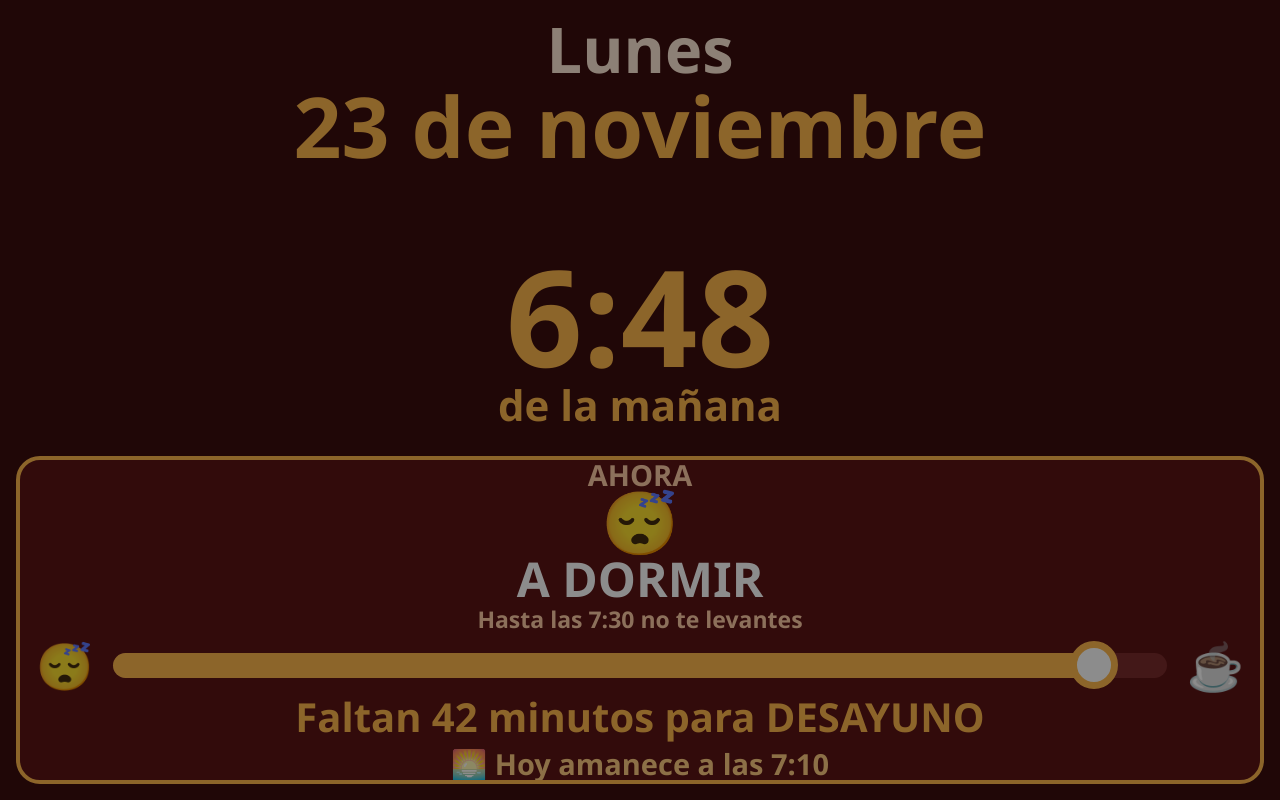
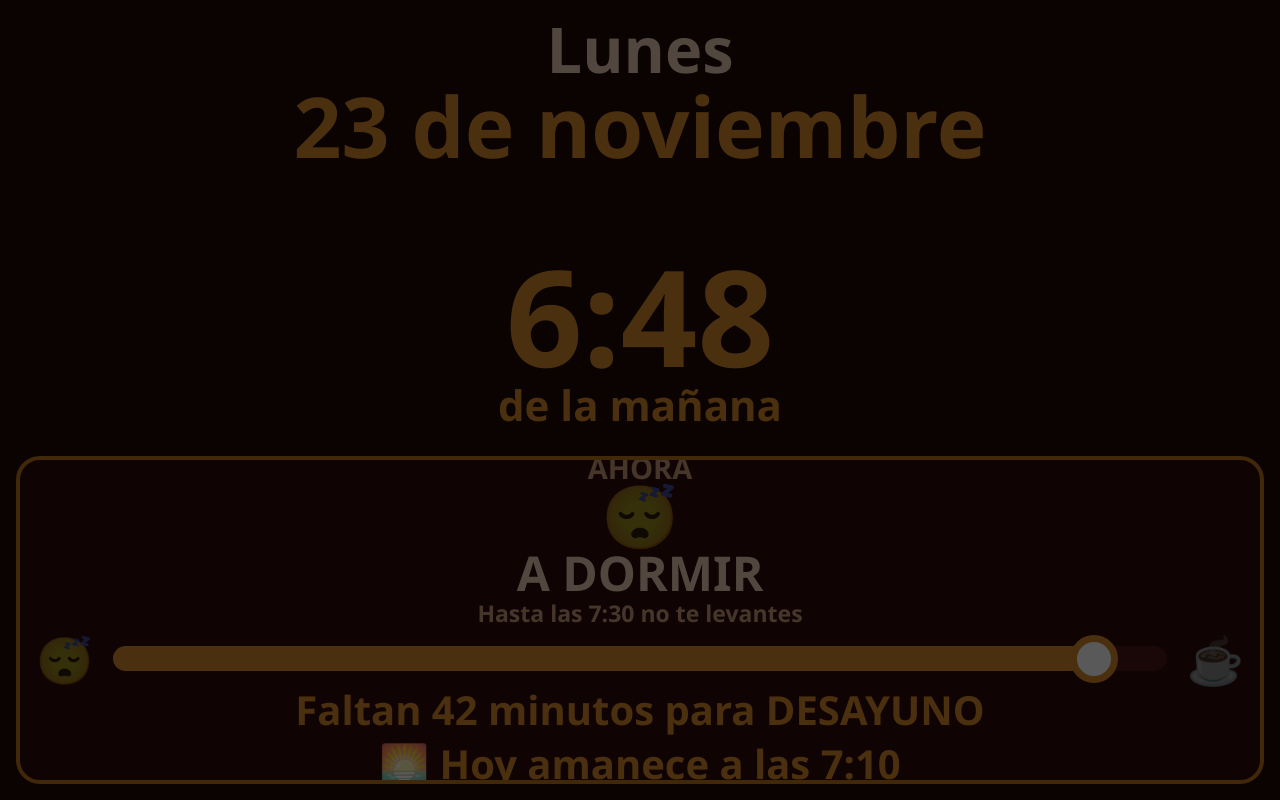
Before and after one commit to Cop1310/panel_celia, a plain HTML site: page index.html in a window 1280 px wide. Drawn offline with Linux system fonts and the light colour scheme; no server answers.

Commit message:
Add files via upload

```diff
--- a/index.html
+++ b/index.html
@@ -14,7 +14,7 @@
 *{box-sizing:border-box;-webkit-tap-highlight-color:transparent}
 html,body{margin:0;height:100%;overflow:hidden;font-family:"Segoe UI",Roboto,Arial,sans-serif;-webkit-user-select:none;user-select:none}
 body{background:#D8EDD5;color:#1B2A4A;-webkit-transition:background .6s;transition:background .6s}
-body.noche{background:#3A0D0D;color:#FFE9D6}
+body.noche{background:#1F0505;color:#E9CDB5}
 body.tarde{background:#FFF0A6;color:#3A2E00}
 body.tarde #fl,body.tarde #hm,body.tarde #per{color:#4E3B00}
 body.tarde #rec{color:#8A3B00}
@@ -30,55 +30,58 @@ body.tarde .m.nuevo{background:#FFE082;border-left-color:#E65100}
 .blk{position:absolute;overflow:hidden}
 #dia{font-weight:800;text-align:center;line-height:1.05;white-space:nowrap}
 #fl{font-weight:800;text-align:center;line-height:1.05;white-space:nowrap;color:#1B5E20}
-body.noche #fl{color:#FFB74D}
+body.noche #fl{color:#D98A2B}
 #rec{text-align:center;line-height:1.1;font-weight:700;color:#8A3B00;white-space:nowrap;overflow:hidden}
-body.noche #rec{color:#FFCC80}
+body.noche #rec{color:#D98A2B}
 #hm{font-weight:800;text-align:center;line-height:1;white-space:nowrap;color:#1B5E20}
-body.noche #hm{color:#FFB74D}
+body.noche #hm{color:#D98A2B}
 #per{text-align:center;font-weight:700;line-height:1.1;color:#1B5E20;white-space:nowrap}
-body.noche #per{color:#FFB74D}
+body.noche #per{color:#D98A2B}
 #ahora{display:-webkit-flex;display:flex;-webkit-flex-direction:column;flex-direction:column;-webkit-justify-content:center;justify-content:center;background:#EFF8EF;border:.6vmin solid #2E7D32;border-radius:3vmin;padding:1.2vmin 2vmin;text-align:center}
-body.noche #ahora{background:#5A1414;border-color:#FFB74D}
+body.noche #ahora{background:#2E0909;border-color:#B8721A}
 #ahora.av{background:#FFF3E0;border-color:#C62828}
 body.noche #ahora.av{background:#7A2020;border-color:#FFB74D}
 #ahora .t0{font-weight:700;color:#46597F;line-height:1.1}
-body.noche #ahora .t0{color:#FFCCA6}
+body.noche #ahora .t0{color:#C99B78}
 #aico{line-height:1}
 #atxt{font-weight:800;line-height:1.12;color:#12294F}
-body.noche #atxt{color:#FFF}
+body.noche #atxt{color:#E9CDB5}
 #cuenta{font-weight:800;line-height:1.1;color:#1B5E20;margin-top:.8vmin}
-body.noche #cuenta{color:#FFB74D}
+body.noche #cuenta{color:#D98A2B}
 #brow{display:flex;align-items:center;width:100%;margin-top:1.2vmin}
 #brow span{line-height:1;flex:none}
 #barra{position:relative;flex:1;border-radius:99px;background:#C8E6C9;margin:0 2.4vmin}
 #bola{position:absolute;top:50%;left:0;border-radius:50%;background:#fff;border:.9vmin solid #2E7D32;-webkit-transform:translate(-50%,-50%);transform:translate(-50%,-50%);-webkit-transition:left 1s;transition:left 1s}
 body.tarde #bola{border-color:#B8860B}
-body.noche #bola{border-color:#FFB74D}
+body.noche #bola{border-color:#D98A2B}
 #pop{position:absolute;left:0;top:0;right:0;bottom:0;display:none;z-index:15;text-align:center;padding:4vmin;background:#FFF59D;color:#1B2A4A;cursor:pointer;overflow:hidden}
-body.noche #pop{background:#FFB74D;color:#3E1010}
+body.noche #pop{background:#D98A2B;color:#2A0808}
 #pop .pd{font-weight:800;line-height:1.1}
 #pop .pt{font-weight:800;line-height:1.12;margin-top:2vmin;word-wrap:break-word}
-body.noche #barra{background:#7A2B2B}
+body.noche #barra{background:#4A1414}
 #barraI{height:100%;width:0;border-radius:99px;background:#2E7D32;-webkit-transition:width 1s;transition:width 1s}
-body.noche #barraI{background:#FFB74D}
-#sol{font-weight:700;text-align:center;color:#FFCC80;line-height:1.2;margin-top:1vmin}
+body.noche #barraI{background:#D98A2B}
+#sol,#sol2{font-weight:700;text-align:center;color:#8A3B00;line-height:1.2;margin-top:1vmin}
+#sol2{display:none;margin-top:0;white-space:nowrap}
+body.noche #sol,body.noche #sol2{color:#D98A2B}
+body.noche #aico,body.noche #bi0,body.noche #bi1{-webkit-filter:brightness(.6);filter:brightness(.6)}
 #desp{color:#46597F;line-height:1.15;font-weight:700}
-body.noche #desp{color:#FFCCA6}
+body.noche #desp{color:#C99B78}
 #chat{background:#FFFFFF;border:.5vmin solid #A5C7A8;border-radius:3vmin;padding:1.2vmin 1.6vmin}
-body.noche #chat{background:#4A1212;border-color:#8E3B3B}
+body.noche #chat{background:#2A0808;border-color:#6A2A2A}
 #chat .ct{font-weight:700;color:#46597F;line-height:1.2;margin-bottom:.6vmin}
-body.noche #chat .ct{color:#FFCCA6}
+body.noche #chat .ct{color:#C99B78}
 #msgs{overflow:hidden}
 .m{border-left:1.2vmin solid #2E7D32;background:#F1F8F1;border-radius:1.6vmin;padding:.8vmin 1.6vmin;margin-bottom:1vmin}
-body.noche .m{background:#6A1B1B;border-left-color:#FFB74D}
+body.noche .m{background:#3F1010;border-left-color:#D98A2B}
 .m.nuevo{background:#FFF59D;border-left-color:#E65100}
-body.noche .m.nuevo{background:#FFB74D;color:#3E1010}
+body.noche .m.nuevo{background:#D98A2B;color:#3E1010}
 .m .de{font-weight:700;color:#46597F;line-height:1.2}
-body.noche .m .de{color:#FFCCA6}
+body.noche .m .de{color:#C99B78}
 body.noche .m.nuevo .de{color:#5D2A10}
 .m .tx{font-weight:700;line-height:1.15}
 #estado{position:absolute;right:2vmin;bottom:1vmin;font-size:2.4vmin;color:#C62828;font-weight:700}
-#mask{position:absolute;left:0;top:0;right:0;bottom:0;display:none;z-index:10;pointer-events:none;background:rgba(0,0,0,.45)}
+#mask{position:absolute;left:0;top:0;right:0;bottom:0;display:none;z-index:10;pointer-events:none;background:rgba(0,0,0,.65)}
 #flash{position:absolute;left:0;top:0;right:0;bottom:0;display:none;z-index:20;text-align:center;padding:4vmin;cursor:pointer}
 #flash.a{background:#FFD600;color:#1B2A4A}
 #flash.b{background:#FFFFFF;color:#C62828}
@@ -91,6 +94,7 @@ body.noche .m.nuevo .de{color:#5D2A10}
 <div id="app">
   <div class="blk" id="bdia"><div id="dia"></div><div id="fl"></div><div id="rec"></div></div>
   <div class="blk" id="bhora"><div id="hm"></div><div id="per"></div></div>
+  <div class="blk" id="sol2"></div>
   <div class="blk" id="ahora"><div class="t0" id="t0">AHORA</div><div id="aico"></div><div id="atxt"></div><div id="desp"></div><div id="brow"><span id="bi0"></span><div id="barra"><div id="barraI"></div><div id="bola"></div></div><span id="bi1"></span></div><div id="cuenta"></div><div id="sol"></div></div>
   <div class="blk" id="chat"><div class="ct" id="ct" style="display:none"></div><div id="msgs"></div></div>
   <div id="estado"></div>
@@ -113,7 +117,7 @@ window.RUTINA_DEF=[
  {d:[0],i:'08:30',f:'10:00',t:'IR A MISA',s:'',ic:'⛪'},
  {d:FS,i:'13:00',f:'14:00',t:'COMER',s:'',ic:'🍽️'},
  {d:T, i:'20:00',f:'21:00',t:'CENAR',s:'',ic:'🍽️'},
- {d:T, i:'21:00',f:'22:00',t:'PASTILLAS Y A DORMIR',s:'Media pastilla de la tensión y la pastilla de la memoria',ic:'💊'}
+ {d:T, i:'21:00',f:'22:00',t:'PASTILLAS Y A DORMIR',s:'Ya en la cama: media pastilla de la tensión y la pastilla de la memoria',ic:'🛏️'}
 ];
 /* Festivos (nacionales + Comunidad de Madrid + Madrid capital). Revisar cada año en ajustes.html. */
 window.FESTIVOS_DEF=['2026-12-07','2026-12-08','2026-12-25',
@@ -122,9 +126,9 @@ window.FESTIVOS_DEF=['2026-12-07','2026-12-08','2026-12-25',
 </script>
 <script>
 (function(){
-var VERSION='2.0';
+var VERSION='2.2';
 /* ---- ajustes fáciles de cambiar ---- */
-var NOCHE_INI=22*60;          /* 22:00 empieza la noche */
+var NOCHE_INI=21*60;          /* 21:00 empieza la noche (máscara) */
 var NOCHE_FIN=7*60+30;        /* 7:30 acaba la noche */
 var MSG_VIDA=10*60*1000;      /* los mensajes duran 10 minutos */
 var TOQUE_MIN=5;              /* minutos sin máscara tras tocar la pantalla */
@@ -148,33 +152,62 @@ function fitText(box,maxPx,minPx){
 }
 var L={};
 function calcChat(){return !!(PC.configurado()&&msgs.filter(vivo).length>0)}
+/* tamaños de día y fecha: grandes (casi como la hora) */
+function fuentesCab(bh,bw,cd){
+  if(L.land&&!L.vac){setFs('dia',Math.min(bh*(cd?0.22:0.27),bw*0.15));setFs('fl',Math.min(bh*(cd?0.30:0.36),bw*(cd?0.09:0.105)));return}
+  if(L.vac){setFs('dia',Math.min(bh*(cd?0.34:0.5),bw*(cd?0.135:0.17)));setFs('fl',Math.min(bh*(cd?0.22:0.38),bw*(cd?0.09:0.12)));return}
+  if(cd){setFs('dia',Math.min(bh*0.34,bw*0.135));setFs('fl',Math.min(bh*0.22,bw*0.09))}
+  else{setFs('dia',Math.min(bh*0.42,bw*0.158));setFs('fl',Math.min(bh*0.27,bw*0.11))}
+}
+/* ¿mostrar el mensaje de espera? solo para cenar (1 h antes) y misa (30 min antes) */
+function esperaOk(S){
+  if(S.cur||!S.next)return false;
+  var n=String(S.next.b.t||'').toUpperCase(),ant=S.next.a-S.m;
+  return (n==='CENAR'&&ant<=60)||(n==='IR A MISA'&&ant<=30);
+}
+/* sin aviso ni actividad ni mensaje de espera → día y hora a pantalla completa */
+function esVacio(d){
+  if(aviso&&aviso.texto)return false;
+  var S=situacion(d);
+  return !S.cur&&!esperaOk(S);
+}
+function anochTxt(d){
+  var m=d.getHours()*60+d.getMinutes();
+  if(m<17*60||m>=20*60)return '';
+  var a=anochecerMin(d);return '🌅 Hoy anochece a las '+PC.h12(Math.floor(a/60))+':'+PC.pad(a%60);
+}
 function layout(){
   var W=window.innerWidth,H=window.innerHeight,land=W>H*1.1,m=Math.round(Math.min(W,H)*0.02);
   var hc=calcChat();L.hayChat=hc;
   L.W=W;L.H=H;L.land=land;
-  var bx,by,bw,bh,hx,hy,hw,hh,ax,ay,aw,ah,cx,cy,cw,ch;
+  var bx,by,bw,bh,hx,hy,hw,hh,ax,ay,aw,ah,cx,cy,cw,ch,sx=0,sy=0,sw=0,sh=0;
+  var vac=esVacio(new Date());L.vac=vac;
   if(!land){
-    bx=m;bw=W-2*m;hx=m;hw=bw;ax=m;aw=bw;cx=m;cw=bw;
-    if(hc){by=m;bh=H*0.20;hy=by+bh;hh=H*0.15;ay=hy+hh+m;ah=H*0.36;cy=ay+ah+m;ch=H-cy-m}
-    else{by=m;bh=H*0.19;hy=by+bh;hh=H*0.15;ay=hy+hh+m;ah=H-ay-m;cy=0;ch=0}
+    bx=m;bw=W-2*m;hx=m;hw=bw;ax=m;aw=bw;cx=m;cw=bw;sx=m;sw=bw;
+    if(vac&&hc){by=m;bh=H*0.21;hy=by+bh;hh=H*0.15;ay=hy+hh;ah=0;cy=ay+m;ch=H-cy-m}
+    else if(vac){bh=H*0.30;hh=H*0.34;sh=H*0.07;by=(H-bh-hh-sh)/2;hy=by+bh;sy=hy+hh;ay=H;ah=0;cy=0;ch=0}
+    else if(hc){by=m;bh=H*0.21;hy=by+bh;hh=H*0.15;ay=hy+hh+m;ah=H*0.36;cy=ay+ah+m;ch=H-cy-m}
+    else{by=m;bh=H*0.27;hy=by+bh;hh=H*0.21;ay=hy+hh+m;ah=H-ay-m;cy=0;ch=0}
   }else{
     var lw=hc?W*0.56:W;
     bx=m;bw=hc?lw-m:W-2*m;hx=m;hw=bw;ax=m;aw=bw;
     by=m;bh=H*0.29;hy=by+bh;hh=H*0.24;ay=hy+hh+m;ah=H-ay-m;
-    cx=lw+m;cw=W-cx-m;cy=m;ch=H-2*m;
+    cx=lw+m;cw=W-cx-m;cy=m;ch=H-2*m;sx=m;sw=bw;
+    if(vac&&!hc){bh=H*0.36;hh=H*0.46;sh=H*0.09;by=(H-bh-hh-sh)/2;hy=by+bh;sy=hy+hh;ah=0}else if(vac){ah=0}
   }
   $('chat').style.display=hc?'block':'none';
   place('bdia',bx,by,bw,bh);place('bhora',hx,hy,hw,hh);place('ahora',ax,ay,aw,ah);place('chat',cx,cy,cw,ch);
+  $('ahora').style.display=vac?'none':'';
+  place('sol2',sx,sy,sw,sh);$('sol2').style.display=(vac&&sh)?'block':'none';setFs('sol2',Math.min(sh*0.6,sw*0.06));
   /* día de la semana, fecha grande y línea de recordatorio */
-  setFs('dia',Math.min(bh*0.27,bw*0.15));
-  setFs('fl',Math.min(bh*0.36,bw*0.105));
+  fuentesCab(bh,bw,false);
   L.recFs=Math.min(bh*0.20,bw*0.06);
   $('rec').style.height=Math.round(bh*0.22)+'px';
   setFs('hm',Math.min(hh*0.70,hw*0.34));setFs('per',Math.min(hh*0.22,hw*0.07));
   render();
 }
 /* color del fondo: verde 7:30-9:00 · amarillo 9:00-21:00 · rojo 21:00-7:30 */
-function tema(d){var mm=d.getHours()*60+d.getMinutes();if(mm>=21*60||mm<7*60+30)return 'noche';if(mm<9*60)return 'dia';return 'tarde'}
+function tema(d){var mm=d.getHours()*60+d.getMinutes();if(mm>=21*60||mm<7*60+30)return 'noche';return mm<anochecerMin(d)?'dia':'tarde'}
 function esNoche(d){var mm=d.getHours()*60+d.getMinutes();return mm>=NOCHE_INI||mm<NOCHE_FIN}
 function minOf(s){var p=String(s).split(':'),h=parseInt(p[0],10),mi=parseInt(p[1]||'0',10);if(isNaN(h)||isNaN(mi))return null;return h*60+mi}
 function fmtDur(min){
@@ -234,6 +267,18 @@ function amanecerMin(d){
   var off=-new Date(y,m,dd,12).getTimezoneOffset();
   return Math.round(utc+off);
 }
+function anochecerMin(d){
+  var lat=40.4168,lon=-3.7038,rad=Math.PI/180;
+  var y=d.getFullYear(),m=d.getMonth(),dd=d.getDate();
+  var N=Math.round((Date.UTC(y,m,dd)-Date.UTC(y,0,0))/86400000);
+  var g=2*Math.PI/365*(N-1+(12-12)/24);
+  var eq=229.18*(0.000075+0.001868*Math.cos(g)-0.032077*Math.sin(g)-0.014615*Math.cos(2*g)-0.040849*Math.sin(2*g));
+  var dec=0.006918-0.399912*Math.cos(g)+0.070257*Math.sin(g)-0.006758*Math.cos(2*g)+0.000907*Math.sin(2*g)-0.002697*Math.cos(3*g)+0.00148*Math.sin(3*g);
+  var ha=Math.acos(Math.cos(90.833*rad)/(Math.cos(lat*rad)*Math.cos(dec))-Math.tan(lat*rad)*Math.tan(dec))/rad;
+  var utc=720-4*(lon-ha)-eq;
+  var off=-new Date(y,m,dd,12).getTimezoneOffset();
+  return Math.round(utc+off);
+}
 function durTxt(min){
   min=Math.ceil(min);
   if(min<=1)return 'menos de 1 minuto';
@@ -251,7 +296,7 @@ function horaTxt(am){var h=Math.floor(am/60)%24,mi=am%60;return PC.h12(h)+':'+PC
 function esperaTxt(nx,d){
   var h=Math.floor(nx.a/60)%24,mi=nx.a%60,h12=PC.h12(h);
   var hora=PC.h12(h)+':'+PC.pad(mi),art=(h12===1?'LA ':'LAS ');
-  var col=tema(d)==='noche'?'#FF8A80':'#C62828';
+  var col=tema(d)==='noche'?'#D9706A':'#C62828';
   var R=function(t){return '<span style="color:'+col+'">'+t+'</span>'};
   var n=String(nx.b.t||'').toUpperCase(),fin;
   if(n==='CENAR')return 'PARA CENAR ESPERA '+R('HASTA '+art+hora)+' PARA QUE NO SE TE HAGA MUY LARGA LA NOCHE';
@@ -259,13 +304,20 @@ function esperaTxt(nx,d){
   if(n==='IR A MISA')return 'ESPERA '+R('HASTA '+art+hora)+' PARA IR A MISA PORQUE AÚN NO HA ABIERTO LA IGLESIA DE SAN MATEO';
   return 'A CONTINUACIÓN: '+esc(nx.b.t)+' '+R('A '+art+hora);
 }
+/* mensaje de 21:00 a 22:00 para que no se acueste demasiado pronto */
+function nocheTxt(m){
+  var R='<span style="color:#D9706A">LAS 10</span>';
+  if(m<21*60+30)return 'CELIA, TODAVÍA ES PRONTO PARA IRSE A LA CAMA. '+R+' ES UNA BUENA HORA PARA IR A DORMIR';
+  return 'CELIA, YA ES UNA HORA ADECUADA PARA IRTE A DORMIR SI QUIERES, AUNQUE SI ESPERAS A '+R+' MEJOR';
+}
 function renderAhora(){
   var d=new Date(),S=situacion(d),cur=S.cur,nx=S.next,av=(aviso&&aviso.texto)?aviso:null;
   var centro=!!(cur&&cur.b.c)&&!av;
   var sinAct=!cur&&!av;
-  var espera=sinAct&&!!nx;
+  var espera=sinAct&&esperaOk(S);
+  var pasti=!av&&!!cur&&/^PASTILLAS/.test(String(cur.b.t||'').toUpperCase());
   var noch=!!(cur&&minOf(cur.b.i)>minOf(cur.b.f));
-  var conBarra=!av&&!!cur&&(centro||noch||!!(nx&&nx.b.c));
+  var conBarra=!av&&!!cur&&!centro&&(noch||!!(nx&&nx.b.c));
   document.body.className=tema(d);
   var box=$('ahora'),ah=box.clientHeight,aw=box.clientWidth,land=L.land;
   $('ahora').className=av?'blk av':'blk';
@@ -282,15 +334,15 @@ function renderAhora(){
     right=centro?'🏠':(nx?(nx.b.ic||''):'');
   }
   t0.innerHTML=av?'AVISO':'AHORA';
-  t0.style.display=(sinAct||centro)?'none':'block';
+  t0.style.display=(sinAct||centro||pasti)?'none':'block';
   t0.style.fontSize=Math.round(Math.min(ah*0.07,aw*0.04)*z)+'px';
-  ico.innerHTML=av?esc(av.icono||''):(espera?(nx.b.ic||''):(sinAct?'':(cur.b.ic||'')));
+  ico.innerHTML=av?esc(av.icono||''):(espera?(nx.b.ic||''):(pasti?'🛏️':(sinAct?'':(cur.b.ic||''))));
   ico.style.display=ico.innerHTML?'block':'none';
-  ico.style.fontSize=Math.round(Math.min(ah*(centro?0.20:(espera?0.12:0.15))*z,aw*0.2))+'px';
-  tx.style.lineHeight=espera?'1.12':'';
-  tx.innerHTML=av?esc(av.texto):(centro?'HOY HAY CENTRO DE DÍA':(espera?esperaTxt(nx,d):(cur?esc(cur.b.t):'')));
+  ico.style.fontSize=Math.round(Math.min(ah*(centro?0.15:((espera||pasti)?0.12:0.15))*z,aw*0.2))+'px';
+  tx.style.lineHeight=(espera||pasti)?'1.12':'';
+  tx.innerHTML=av?esc(av.texto):(centro?'HOY HAY CENTRO DE DÍA':(espera?esperaTxt(nx,d):(pasti?nocheTxt(S.m):(cur?esc(cur.b.t):''))));
   tx.style.display=(sinAct&&!espera)?'none':'block';
-  var subT=(!av&&centro)?('Hasta las '+horaTxt(cur.z)):((!av&&cur&&cur.b.s)?esc(cur.b.s):'');
+  var subT=(!av&&centro)?('Hasta las '+horaTxt(cur.z)):(pasti?'Ya en la cama: media pastilla de la tensión y la pastilla de la memoria':((!av&&cur&&cur.b.s)?esc(cur.b.s):''));
   sub.innerHTML=subT;sub.style.display=subT?'block':'none';
   sub.style.fontSize=Math.round(Math.min(ah*0.055*z,aw*0.04))+'px';
   c.innerHTML=cuentaTxt;
@@ -309,19 +361,23 @@ function renderAhora(){
   /* ajustar el texto de la actividad al hueco libre */
   var libre=ah-((sinAct||centro)?0:t0.offsetHeight)-(ico.style.display==='none'?0:ico.offsetHeight)-(sub.style.display==='none'?0:sub.offsetHeight)-(c.style.display==='none'?0:c.offsetHeight)-(row.style.display==='none'?0:row.offsetHeight+10)-Math.round(L.H*0.05)-6;
   if(!sinAct||espera){
-    var s=espera?aw*0.14:Math.min(ah*0.22*z,aw*0.13);tx.style.fontSize=Math.round(s)+'px';
+    var s=(espera||pasti)?aw*0.14:Math.min(ah*0.22*z,aw*0.13);tx.style.fontSize=Math.round(s)+'px';
     var g=0;while(tx.offsetHeight>libre&&s>14&&g++<80){s-=2;tx.style.fontSize=Math.round(s)+'px'}
+    if(centro){var g3=0;while(tx.offsetHeight>s*1.12*2.3&&s>14&&g3++<60){s-=2;tx.style.fontSize=Math.round(s)+'px'}}
   }else{
     var s2=parseInt(c.style.fontSize,10),g2=0;
     while(c.offsetHeight>ah-row.offsetHeight-30&&s2>14&&g2++<60){s2-=2;c.style.fontSize=s2+'px'}
   }
   var sol=$('sol'),tm=tema(d),hh=d.getHours();
-  if(tm==='noche'&&!av&&noch){
+  var an=(!av&&!cur)?anochTxt(d):'';
+  if(an){sol.innerHTML=an;sol.style.fontSize=Math.round(Math.min(ah*0.095*z,aw*0.062))+'px';sol.style.display='block'}
+  else if(tm==='noche'&&!av&&noch){
     var dia=(hh>=21)?new Date(d.getFullYear(),d.getMonth(),d.getDate()+1,12):d;
     var am=amanecerMin(dia);
     sol.innerHTML='🌅 '+(hh>=21?'Mañana':'Hoy')+' amanece a las '+PC.h12(Math.floor(am/60))+':'+PC.pad(am%60);
-    sol.style.fontSize=Math.round(Math.min(ah*0.07*z,aw*0.045))+'px';sol.style.display='block';
+    sol.style.fontSize=Math.round(Math.min(ah*0.095*z,aw*0.062))+'px';sol.style.display='block';
   }else sol.style.display='none';
+  var s2=$('sol2');if(s2&&L.vac)s2.innerHTML=anochTxt(d);
   applyMask();
 }
 function renderFecha(){
@@ -332,9 +388,25 @@ function renderFecha(){
   $('per').innerHTML=PC.periodo(h);
 }
 /* línea que rellena la familia debajo de la fecha (ej. "Cumpleaños de Emma") */
+function cdCerrado(d){
+  var ef=diaEf(d),mm=d.getHours()*60+d.getMinutes();
+  return (ef===0||ef===6)&&mm>=6*60&&mm<11*60;
+}
 function renderRec(){
-  var e=$('rec');
-  e.innerHTML=(rec&&rec.texto)?esc(rec.texto):'';
+  var e=$('rec'),bd=$('bdia'),bh=bd.clientHeight,bw=bd.clientWidth;
+  var nota=!!(rec&&rec.texto),cd=!nota&&cdCerrado(new Date());
+  if(cd){
+    /* sábados, domingos y festivos de 6:00 a 11:00; la nota de la familia tiene prioridad */
+    fuentesCab(bh,bw,true);
+    e.style.height=Math.round(bh*0.34)+'px';e.style.whiteSpace='normal';e.style.fontWeight='800';e.style.color=(tema(new Date())==='noche')?'#D9706A':'#C62828';
+    e.innerHTML='RECUERDA CELIA QUE HOY NO ABRE EL CENTRO DE DÍA';
+    var s0=Math.min(bh*0.15,bw*0.065),g0=0;e.style.fontSize=Math.round(s0)+'px';
+    while(e.scrollHeight>e.clientHeight+1&&s0>14&&g0++<40){s0-=2;e.style.fontSize=Math.round(s0)+'px'}
+    return;
+  }
+  fuentesCab(bh,bw,false);
+  e.style.height=Math.round(bh*0.22)+'px';e.style.whiteSpace='';e.style.fontWeight='';e.style.color='';
+  e.innerHTML=nota?esc(rec.texto):'';
   var s=L.recFs||20;e.style.fontSize=Math.round(s)+'px';
   var g=0;while(e.scrollWidth>e.clientWidth+1&&s>14&&g++<60){s-=2;e.style.fontSize=Math.round(s)+'px'}
 }
@@ -411,7 +483,7 @@ function renderEstado(){
   e.innerHTML=down?'Sin conexión':'';
   e.style.fontSize=Math.round(Math.min(L.W,L.H)*0.026)+'px';
 }
-function render(){renderFecha();renderRec();renderAhora();renderMsgs();renderEstado()}
+function render(){if(esVacio(new Date())!==L.vac){layout();return}renderFecha();renderRec();renderAhora();renderMsgs();renderEstado()}
 
 /* ---- máscara de noche (brillo bajo simulado) ----
    Solo de 22:00 a 7:30. Se quita si hay mensaje nuevo, aviso, parpadeo,
```
Also changed, not shown: familia.html (+3 -2 lines).
